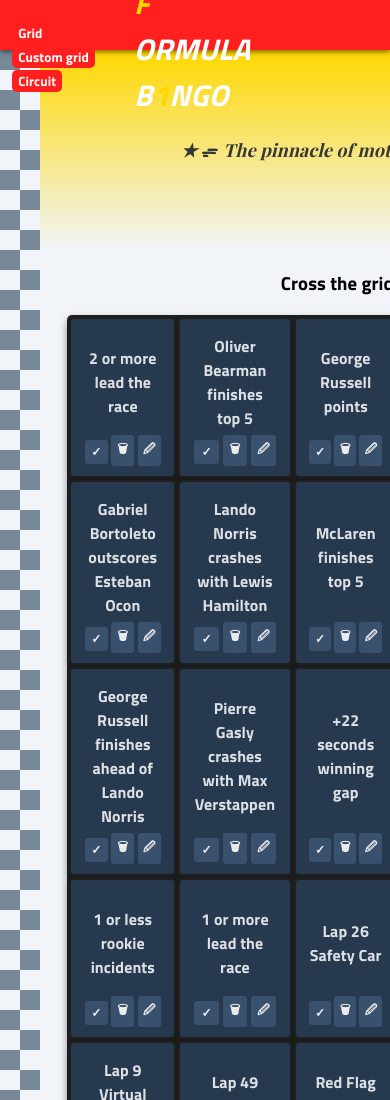
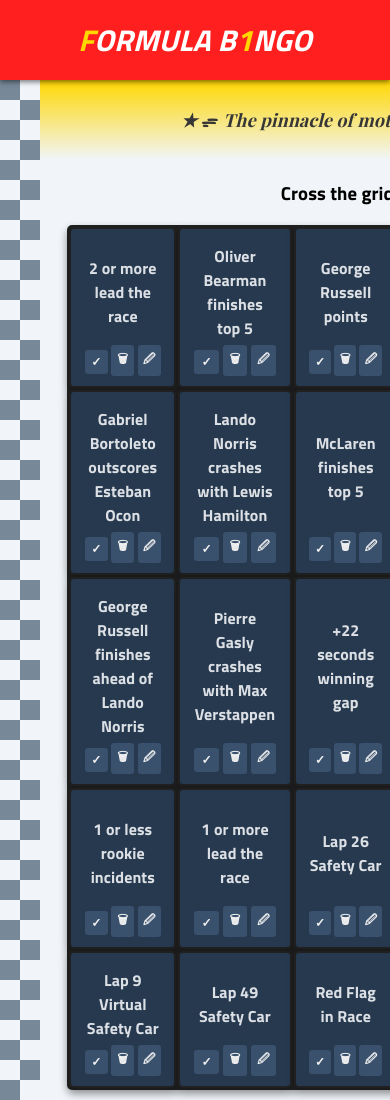
Before and after one commit to lneira19/pweb-tp, a plain HTML site: page index.html in a window 390 px wide. Shown: the top 1100 px of the page. Drawn offline with nearby package versions, Linux system fonts and the light colour scheme.

Commit message:
Mobile view WIP 1

```diff
--- a/css/style.css
+++ b/css/style.css
@@ -29,6 +29,22 @@
   box-shadow: 0 2px 5px rgba(0,0,0,0.5); /* Sombra opcional */
   height: 50px; /* Altura del header */
   z-index: 1000; /* Asegura que el header esté por encima de otros elementos */
+}
+
+/* Configuración del header para pantallas chicas */
+@media only screen and (max-width: 700px) {
+  .container_header{
+    grid-template-columns: 0.1fr 0.1fr 1fr 0.1fr 0.1fr;
+    grid-template-rows: 1fr 1fr;
+    height: 80px;
+  }
+  .web_page_title_area{
+    padding-top: 50px;
+  }
+
+  .webpage_sections_area{
+    display: none;
+  }
 }
 
 .web_page_title_area {
@@ -76,6 +92,12 @@
 main {
    /* Mismo valor que la altura del header */
   margin-top: 50px;
+}
+
+@media only screen and (max-width: 700px) {
+  main{
+    margin-top: 80px; /* Ajusta el margen superior para pantallas chicas */
+  }
 }
 
 main {
@@ -129,7 +151,7 @@
 /* Configuración del motto para pantallas chicas */
 @media only screen and (max-width: 700px) {
   .container_motto{
-    grid-template-rows: 200px;
+    grid-template-rows: 80px;
   }
 }
 
```
